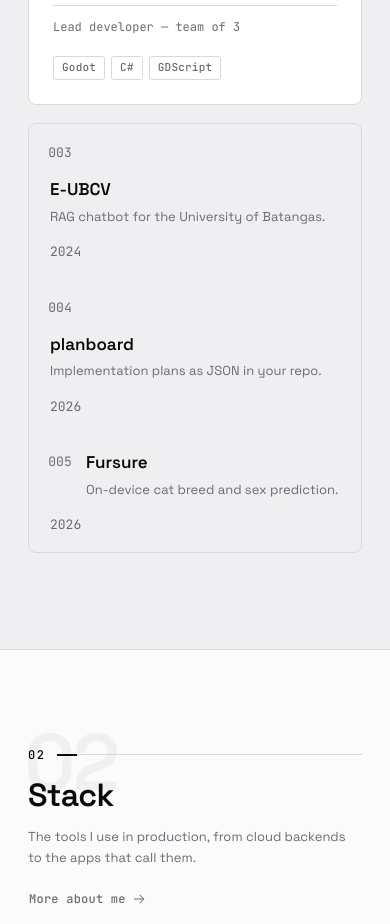
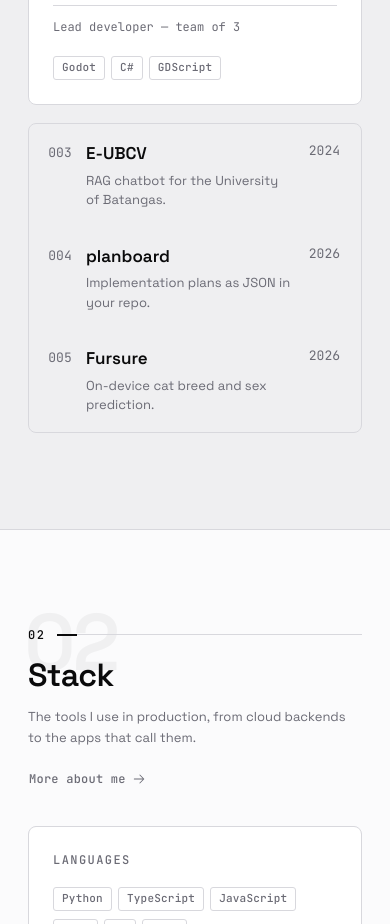
Before and after one commit to toraaoo/portfolio, a Next.js app: page / in a window 390 px wide. Shown: the part 2000-2924 px from the top of the page. Built offline with nearby package versions, Linux system fonts and the light colour scheme.

Commit message:
fix(work): stack project rows on mobile

```diff
--- a/features/work/components/project-row.tsx
+++ b/features/work/components/project-row.tsx
@@ -17,7 +17,7 @@ function ProjectRow({ project, index }: { project: Project; index: number }) {
   return (
     <Item
       render={<Link href={routes.project(project.slug)} />}
-      className="group relative gap-4 rounded-none px-5 py-4 transition-colors hover:bg-accent"
+      className="group relative flex-nowrap items-start gap-4 rounded-none px-5 py-4 transition-colors hover:bg-accent sm:items-center"
     >
       <span
         aria-hidden
@@ -29,13 +29,15 @@ function ProjectRow({ project, index }: { project: Project; index: number }) {
         </span>
         <ArrowRightIcon className="absolute size-4 -translate-x-1 text-foreground opacity-0 transition-all duration-200 ease-out group-hover:translate-x-0 group-hover:opacity-100" />
       </ItemMedia>
-      <ItemContent className="flex-row flex-wrap items-baseline gap-x-3 gap-y-1">
+      <ItemContent className="min-w-0 gap-1 sm:flex-row sm:items-baseline sm:gap-x-3">
         <ItemTitle className="font-heading text-md font-semibold transition-transform duration-200 ease-out group-hover:translate-x-0.5">
           {project.name}
         </ItemTitle>
-        <ItemDescription className="truncate">{project.blurb}</ItemDescription>
+        <ItemDescription className="sm:truncate">
+          {project.blurb}
+        </ItemDescription>
       </ItemContent>
-      <ItemActions className="gap-3">
+      <ItemActions className="shrink-0 gap-3">
         <StackTags
           items={project.stack.slice(0, 2)}
           className="max-sm:hidden"
```
